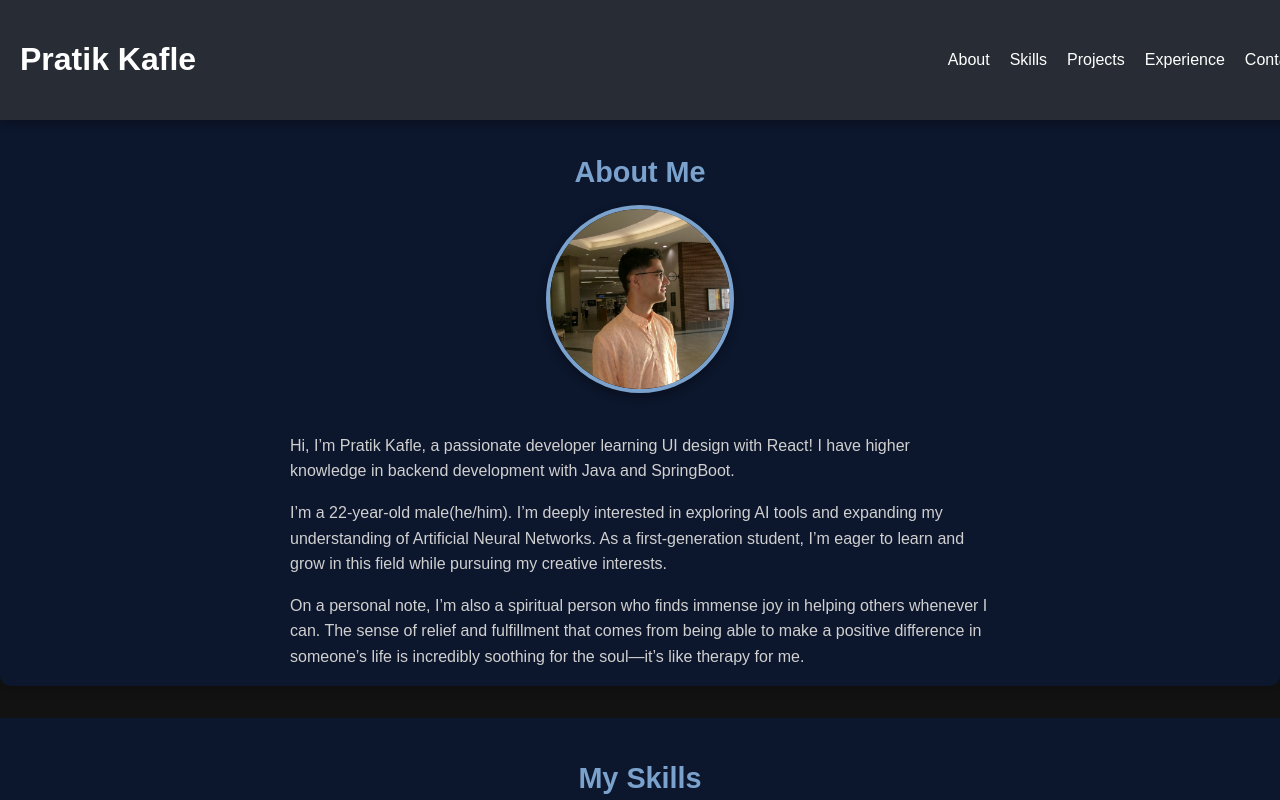
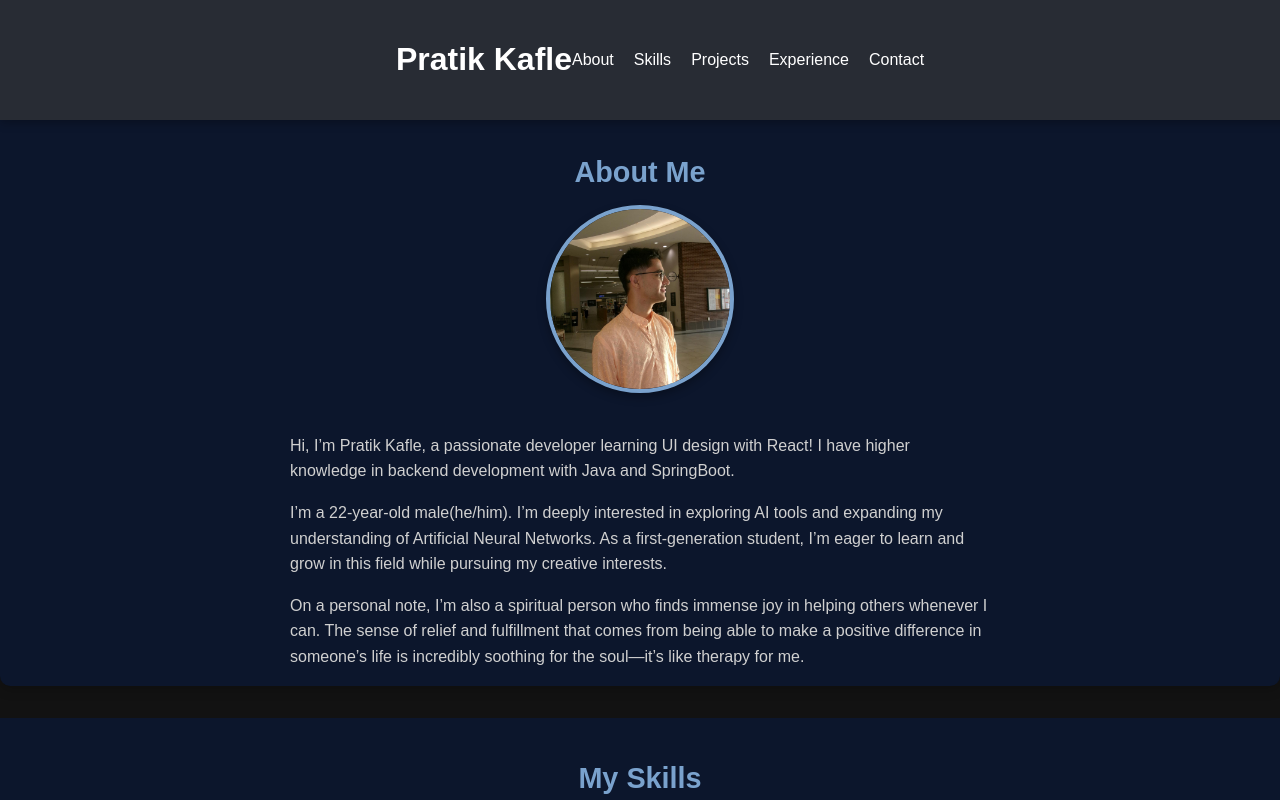
Before and after one commit to pratikkafle608/my-portfolio, a React (Create React App) app: page / in a window 1280 px wide. Shown: the top 800 px of the page. Built offline with nearby package versions, Linux system fonts and the light colour scheme.

Commit message:
Update Header.css

```diff
--- a/src/components/Header.css
+++ b/src/components/Header.css
@@ -6,7 +6,8 @@
   z-index: 1000;
   padding: 20px;
   display: flex;
-  justify-content: space-between;
+  /* Change this from 'space-between' to 'center' to center the navigation bar */
+  justify-content: center;
   align-items: center;
   box-shadow: 0 2px 10px rgba(0, 0, 0, 0.3);
 }
```
